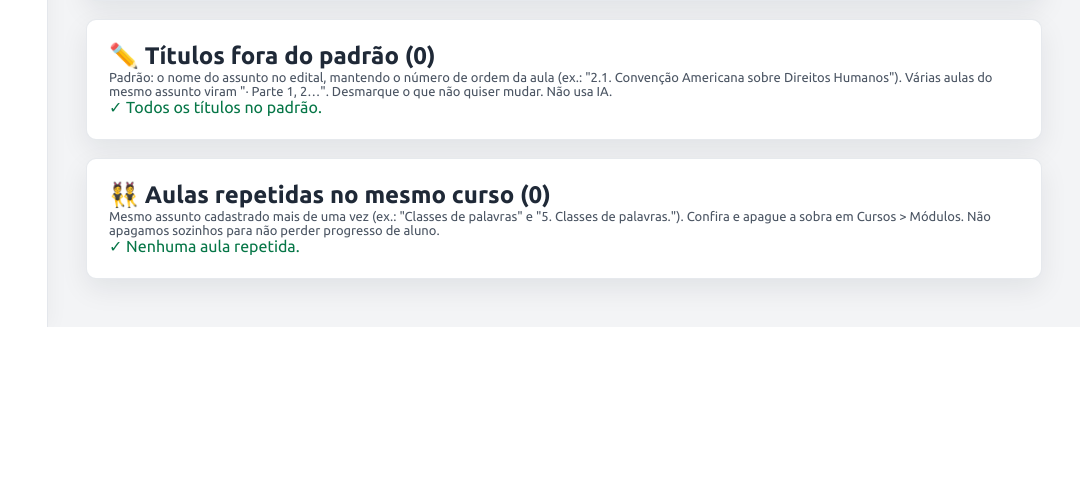
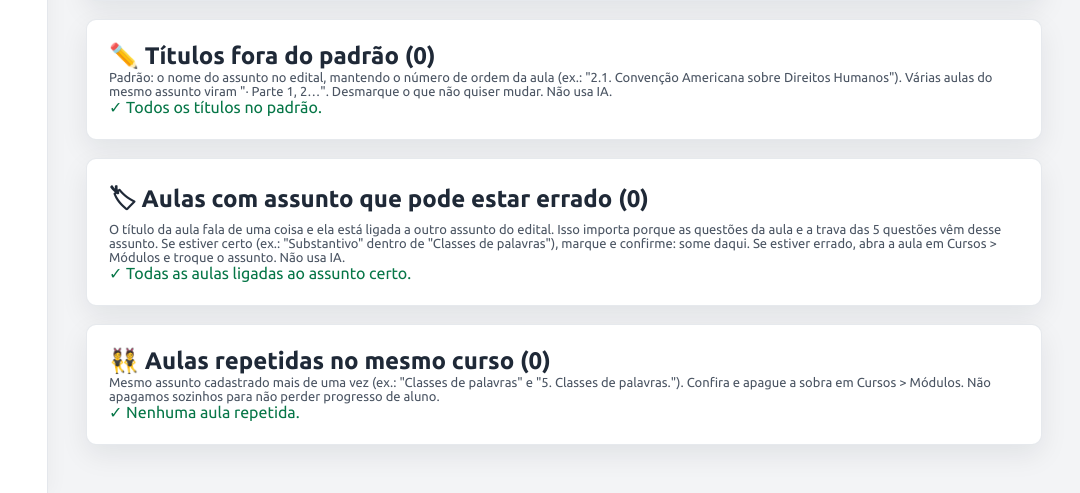
Before and after one commit to niltonbmg/Projeto-Gabaritando---Carreiras-Policiais, a PHP site: page /ead/admin-padrao in a window 1280 px wide. Shown: the part 1089-1582 px from the top of the page, without its empty margins (200-1280 px from the left). Before the commit the page ends 1416 px from the top, so only its background shows below. Run offline with PHP 8.4, Linux system fonts and the light colour scheme; the visitor is signed in with stand-in values (Sample User, id 1); tables that the repository leaves empty or names only in its code hold one stand-in row (values such as "Sample post"); data that the repository does not hold is empty; some libraries are stand-ins or nearby versions.

Commit message:
Padrão: lista das aulas com assunto possivelmente errado, botão 'Está certo' e sem falso alarme de subtópico

```diff
--- a/ead/admin-inicio.php
+++ b/ead/admin-inicio.php
@@ -111,7 +111,7 @@ if ($aud['titulos']) {
     $tarefas[] = ['🟡', count($aud['titulos']) . ' título(s) fora do padrão do edital', 'Ex.: "1.Globalização…" vira "1. Globalização…", com o nome do assunto no edital.', 'Só muda títulos que já falam do mesmo assunto. Não usa IA.', 'form:titulos', 'Padronizar'];
 }
 if ($aud['assunto_divergente'] ?? []) {
-    $tarefas[] = ['🟡', count($aud['assunto_divergente']) . ' aula(s) com assunto que pode estar errado', 'O título fala de um assunto e a aula está ligada a outro no edital.', 'Confira na tela de Padrão e ajuste o assunto da aula.', 'admin-padrao.php', 'Conferir'];
+    $tarefas[] = ['🟡', count($aud['assunto_divergente']) . ' aula(s) com assunto que pode estar errado', 'O título fala de um assunto e a aula está ligada a outro no edital.', 'Confira na tela de Padrão e ajuste o assunto da aula.', 'admin-padrao.php#assunto', 'Conferir'];
 }
 if ($semResposta) {
     $tarefas[] = ['🟢', "$semResposta dúvida(s) de aluno sem resposta", 'Perguntas no fórum que ninguém respondeu ainda.', 'Responder rápido mantém o aluno engajado.', 'admin-mensagens.php', 'Responder'];
--- a/ead/admin-padrao.php
+++ b/ead/admin-padrao.php
@@ -17,6 +17,15 @@ $sucesso = '';
 if ($_SERVER['REQUEST_METHOD'] === 'POST') {
     try {
         $acao = (string)($_POST['acao'] ?? '');
+        if ($acao === 'assunto_ok') { // mentor confirma: o assunto ligado está certo (some do aviso)
+            $st = $pdo->prepare('INSERT INTO padrao_assunto_ok (aula_id, topico_id) SELECT id, topico_id FROM admin_curso_aulas WHERE id = :id AND topico_id > 0 ON DUPLICATE KEY UPDATE topico_id = VALUES(topico_id), em = NOW()');
+            $nOk = 0;
+            foreach ((array)($_POST['ids'] ?? []) as $idOk) {
+                $st->execute([':id' => (int)$idOk]);
+                $nOk += $st->rowCount() > 0 ? 1 : 0;
+            }
+            $sucesso = "$nOk aula(s) confirmada(s) com o assunto certo.";
+        } else {
         $n = padrao_corrigir($pdo, $acao, $cursoId, (array)($_POST['ids'] ?? []));
         $sucesso = [
             'padrao_titulos' => "$n título(s) padronizados.",
@@ -27,6 +36,7 @@ if ($_SERVER['REQUEST_METHOD'] === 'POST') {
             'padrao_podcasts' => "$n podcast(s) na fila para regravar com o Antigão e o Recruta Zero Um.",
             'padrao_assunto' => "$n item(ns) na classificação automática por assunto.",
         ][$acao] ?? 'Feito.';
+        }
     } catch (Throwable $e) {
         $erro = $e->getMessage();
     }
@@ -127,6 +137,20 @@ $menuBarInclude = admin_cursos_get_menubar();
             <?php else: ?><p class="pd-ok">✓ Todos os títulos no padrão.</p><?php endif; ?>
         </section>
 
+        <section class="admin-panel" id="assunto">
+            <h2>🏷 Aulas com assunto que pode estar errado (<?php echo count($aud['assunto_divergente'] ?? []); ?>)</h2>
+            <p style="font-size:13px;color:#4b5563">O título da aula fala de uma coisa e ela está ligada a outro assunto do edital. Isso importa porque as questões da aula e a trava das 5 questões vêm desse assunto. Se estiver certo (ex.: "Substantivo" dentro de "Classes de palavras"), marque e confirme: some daqui. Se estiver errado, abra a aula em Cursos &gt; Módulos e troque o assunto. Não usa IA.</p>
+            <?php if (!empty($aud['assunto_divergente'])): ?>
+            <form method="post">
+                <input type="hidden" name="acao" value="assunto_ok"><input type="hidden" name="curso_id" value="<?php echo $cursoId; ?>">
+                <div style="max-height:420px;overflow:auto"><table><tr><th><input type="checkbox" checked onclick="document.querySelectorAll('.pd-a').forEach(c => c.checked = this.checked)"></th><th>Título da aula</th><th>Ligada no edital a</th><th>Curso</th></tr>
+                <?php foreach ($aud['assunto_divergente'] as $t): ?><tr><td><input class="pd-a" type="checkbox" name="ids[]" value="<?php echo (int)$t['id']; ?>" checked></td><td><?php echo $e($t['de']); ?></td><td><strong><?php echo $e($t['para']); ?></strong></td><td><?php echo $e($t['curso']); ?></td></tr><?php endforeach; ?>
+                </table></div>
+                <button class="admin-btn admin-btn-primary" type="submit" style="margin-top:10px">✓ Está certo — confirmar os marcados</button>
+            </form>
+            <?php else: ?><p class="pd-ok">✓ Todas as aulas ligadas ao assunto certo.</p><?php endif; ?>
+        </section>
+
         <section class="admin-panel">
             <h2>👯 Aulas repetidas no mesmo curso (<?php echo count($aud['duplicadas']); ?>)</h2>
             <p style="font-size:13px;color:#4b5563">Mesmo assunto cadastrado mais de uma vez (ex.: "Classes de palavras" e "5. Classes de palavras."). Confira e apague a sobra em Cursos &gt; Módulos. Não apagamos sozinhos para não perder progresso de aluno.</p>
--- a/ead/includes/padrao-lib.php
+++ b/ead/includes/padrao-lib.php
@@ -275,6 +275,14 @@ if (!function_exists('padrao_titulos_edital')) {
         foreach ($aulas as $a) {
             $grupos[$a['curso_id'] . '|' . $a['topico_id']][] = $a;
         }
+        $ok = [];
+        try {
+            $pdo->exec('CREATE TABLE IF NOT EXISTS padrao_assunto_ok (aula_id INT UNSIGNED NOT NULL PRIMARY KEY, topico_id INT UNSIGNED NOT NULL, em DATETIME NOT NULL DEFAULT CURRENT_TIMESTAMP) ENGINE=InnoDB DEFAULT CHARSET=utf8mb4');
+            foreach ($pdo->query('SELECT aula_id, topico_id FROM padrao_assunto_ok') as $r0) {
+                $ok[(int)$r0['aula_id'] . '|' . (int)$r0['topico_id']] = true;
+            }
+        } catch (Throwable $e) {
+        }
         $saida = [];
         foreach ($grupos as $g0) {
             // Só as aulas que falam mesmo do assunto contam como partes; as outras ficam como "assunto pode estar errado".
@@ -288,6 +296,13 @@ if (!function_exists('padrao_titulos_edital')) {
                 }
             }
             foreach ($fora as $a) {
+                if (isset($ok[(int)$a['id'] . '|' . (int)$a['topico_id']])) {
+                    continue; // o mentor já conferiu: a ligação está certa
+                }
+                // "1.1 Dos princípios fundamentais" ligada a "1. Constituição Federal": é subtópico do mesmo item, não erro.
+                if (preg_match('~^(\d+)\s*\.~u', trim((string)$a['assunto']), $na) && preg_match('~^(\d+)\s*\.\s*\d~u', trim((string)$a['titulo']), $nt) && $na[1] === $nt[1]) {
+                    continue;
+                }
                 $saida[] = ['id' => (int)$a['id'], 'curso' => $a['curso'], 'de' => (string)$a['titulo'], 'para' => padrao_titulo((string)$a['assunto']), 'confere' => false];
             }
             $n = count($g);
```
